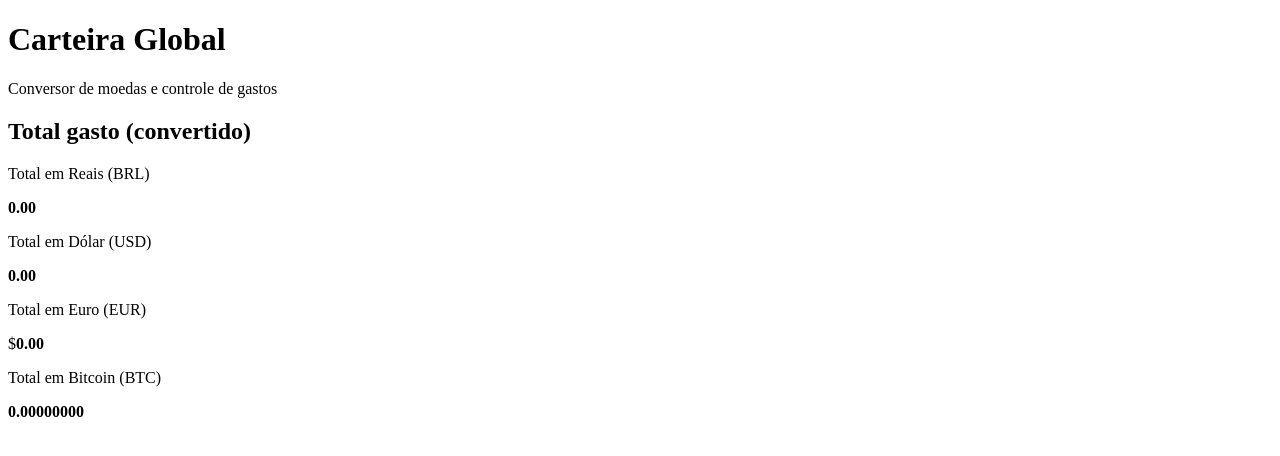
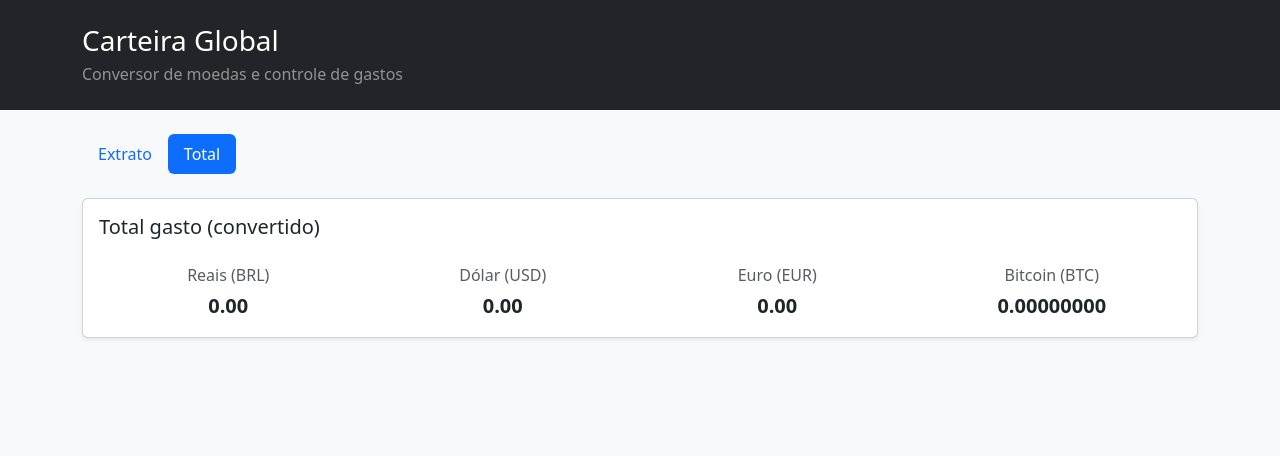
Before and after one commit to Ccedilha/TrabalhoSENAI, a plain HTML site: page despesas.html in a window 1280 px wide. Drawn offline with nearby package versions, Linux system fonts and the light colour scheme; no server answers.

Commit message:
finalizando estilização

```diff
--- a/app/script.js
+++ b/app/script.js
@@ -5,7 +5,8 @@ const cambioPadrao = {
 };
 
 async function calculoGastos() {
-    const nome = document.getElementById("exp-name").value;
+    const nome = document.getElementById("nomeGasto").value;
+    const categoria = document.getElementById("categoriaGasto").value;
     const valor = Number(document.getElementById("valorGasto").value);
     const moeda = document.getElementById("moeda").value;
 
@@ -25,7 +26,7 @@ async function calculoGastos() {
     }
 
     const historico = JSON.parse(localStorage.getItem("historico")) || [];
-    historico.push({ gasto: nome, moeda, valorEmReais });
+    historico.push({ gasto: nome, categoria, moeda, valorEmReais });
     localStorage.setItem("historico", JSON.stringify(historico));
 }
 
--- a/despesas.html
+++ b/despesas.html
@@ -4,38 +4,57 @@
   <meta charset="UTF-8">
   <meta name="viewport" content="width=device-width, initial-scale=1.0">
   <title>Carteira Global · Total</title>
+  <link href="https://cdn.jsdelivr.net/npm/bootstrap@5.3.3/dist/css/bootstrap.min.css" rel="stylesheet">
 </head>
-<body>
+<body class="bg-light">
 
-  <header>
-    <h1>Carteira Global</h1>
-    <p>Conversor de moedas e controle de gastos</p>
+  <header class="bg-dark text-white py-4 mb-4">
+    <div class="container">
+      <h1 class="h3 mb-1">Carteira Global</h1>
+      <p class="mb-0 text-white-50">Conversor de moedas e controle de gastos</p>
+    </div>
   </header>
-  <div></div>
-  <main>
-    <section>
-      <div>
-        <h2>Total gasto (convertido)</h2>
-        <div>
-          <p>Total em Reais (BRL)<p>
-          <p id="1"><strong id="totalReal"></strong></p>
-        </div>
-        <div>
-          <p>Total em Dólar (USD)</p>
-          <p id="2"><strong id="totalDolar"></strong></p>
-        </div>
-        <div class="3">
-          <p>Total em Euro (EUR)</p>
-          <p id="4">$<strong id="totalEuro">$</strong></p>
-        </div>
-        <div>
-          <p>Total em Bitcoin (BTC)</p>
-          <p id="5"><strong id="totalBitcoin"></strong></p>
+
+  <div class="container">
+
+    <ul class="nav nav-pills mb-4">
+      <li class="nav-item">
+        <a class="nav-link" href="index.html">Extrato</a>
+      </li>
+      <li class="nav-item">
+        <a class="nav-link active" href="despesas.html">Total</a>
+      </li>
+    </ul>
+
+    <div id="fallback-banner" class="alert alert-warning d-none" role="alert"></div>
+
+    <div class="card shadow-sm">
+      <div class="card-body">
+        <h2 class="h5 card-title mb-4">Total gasto (convertido)</h2>
+
+        <div class="row text-center g-3">
+          <div class="col-6 col-md-3">
+            <p class="text-muted mb-1">Reais (BRL)</p>
+            <strong id="totalReal" class="fs-5"></strong>
+          </div>
+          <div class="col-6 col-md-3">
+            <p class="text-muted mb-1">Dólar (USD)</p>
+            <strong id="totalDolar" class="fs-5"></strong>
+          </div>
+          <div class="col-6 col-md-3">
+            <p class="text-muted mb-1">Euro (EUR)</p>
+            <strong id="totalEuro" class="fs-5"></strong>
+          </div>
+          <div class="col-6 col-md-3">
+            <p class="text-muted mb-1">Bitcoin (BTC)</p>
+            <strong id="totalBitcoin" class="fs-5"></strong>
+          </div>
         </div>
       </div>
-    </section>
-    <script src="app/script.js"></script>
-  </main>
+    </div>
 
+  </div>
+
+  <script src="script.js"></script>
 </body>
 </html>
```
Also changed, not shown: index.html (+34 -20 lines), teste.html (deleted).
